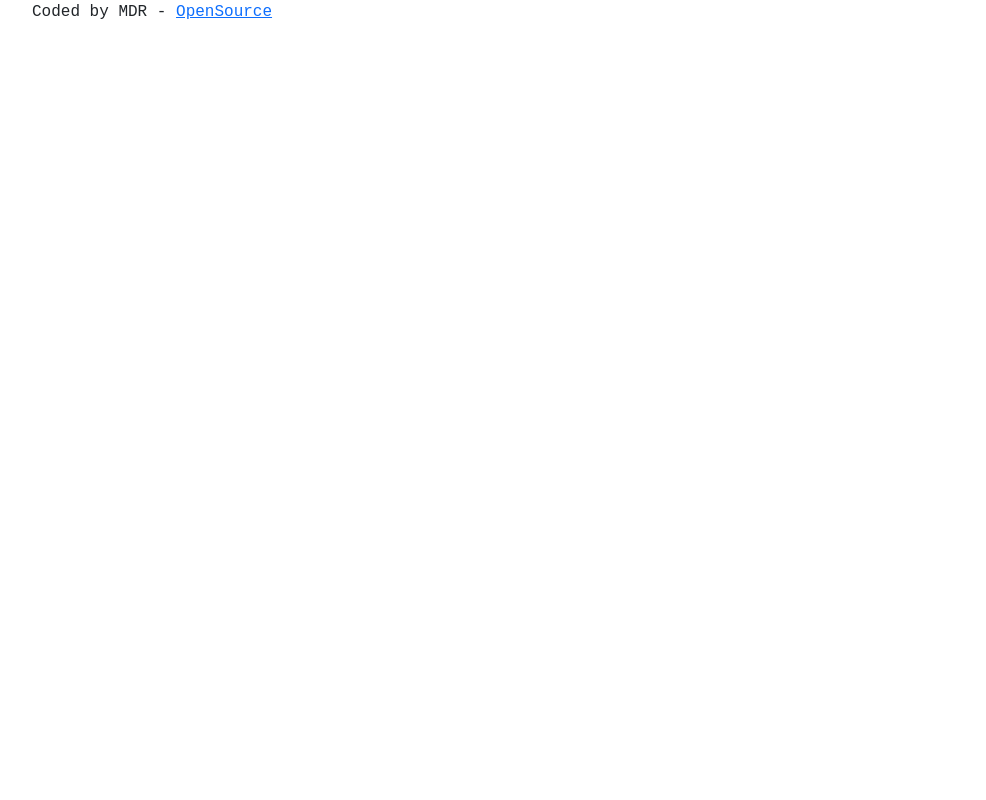
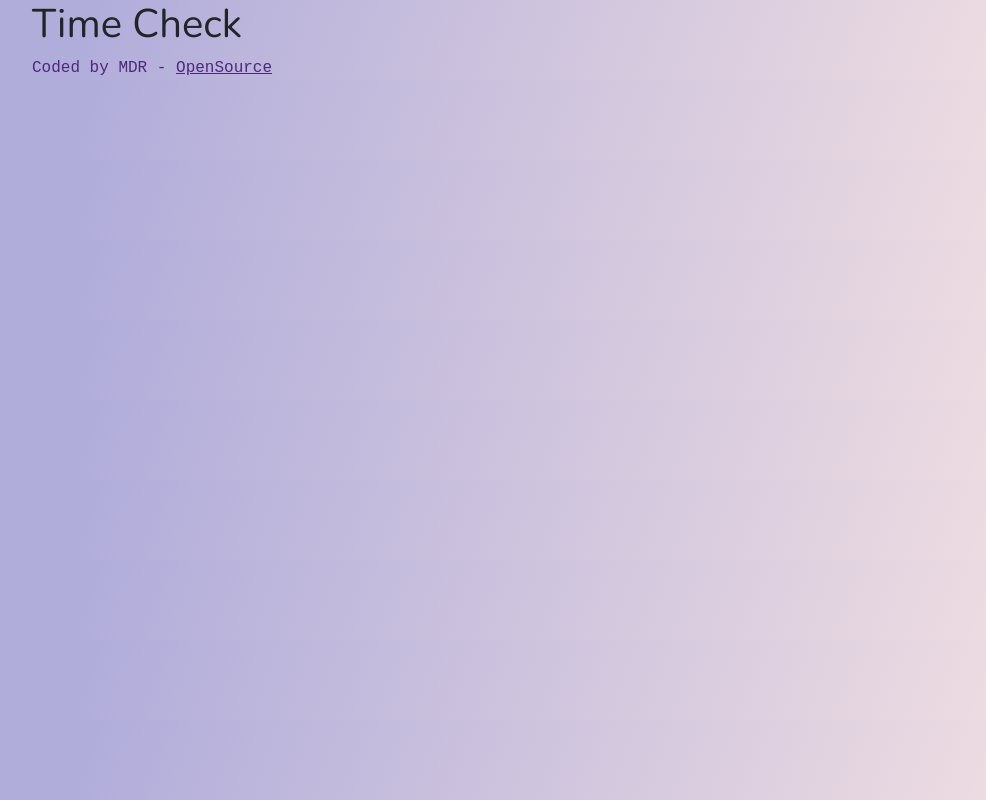
Before and after one commit to MarydeR/Lilac-Clocks, a plain HTML site: page index.html in a window 1280 px wide. Shown: the whole page, without its empty margins (50-1036 px from the left). Drawn offline with nearby package versions, Linux system fonts and the light colour scheme.

Commit message:
Css update

```diff
--- a/index.html
+++ b/index.html
@@ -11,12 +11,22 @@
       integrity="sha384-KK94CHFLLe+nY2dmCWGMq91rCGa5gtU4mk92HdvYe+M/SXH301p5ILy+dN9+nJOZ"
       crossorigin="anonymous"
     />
+    <link rel="preconnect" href="https://fonts.googleapis.com" />
+    <link rel="preconnect" href="https://fonts.gstatic.com" crossorigin />
+    <link
+      href="https://fonts.googleapis.com/css2?family=Nunito:wght@400;700;800&display=swap"
+      rel="stylesheet"
+    />
+
     <link rel="stylesheet" href="/src/styles.css" />
     <script src="https://cdnjs.cloudflare.com/ajax/libs/moment.js/2.29.4/moment.min.js"></script>
     <script src="https://cdnjs.cloudflare.com/ajax/libs/moment-timezone/0.5.43/moment-timezone-with-data-1970-2030.min.js"></script>
   </head>
   <body>
     <div class="container">
+      <div class="appcontent">
+        <h1>Time Check</h1>
+      </div>
       <footer>
         Coded by MDR -
         <a href="https://github.com/MarydeR/Lilac-Clocks" target="_blank"
--- a/src/styles.css
+++ b/src/styles.css
@@ -2,7 +2,26 @@
   --primary-color: #8e6aad;
   --secondary-color: #c6a2cb;
   --tertiary-color: #e4cee1;
+  --dark-color: #4d287b;
 }
-footer{
-    font-family: monospace;
+body {
+  font-family: "Nunito", sans-serif;
+
+  background: linear-gradient(
+    109.6deg,
+    rgb(177, 173, 219) 11.2%,
+    rgb(245, 226, 226) 91.1%
+  );
 }
+footer {
+  font-family: monospace;
+  color: var(--dark-color);
+}
+footer a {
+  color: var(--dark-color);
+  transition: all 200ms ease-in-out;
+}
+
+footer a:hover {
+  color: var(--primary-color);
+}
```
